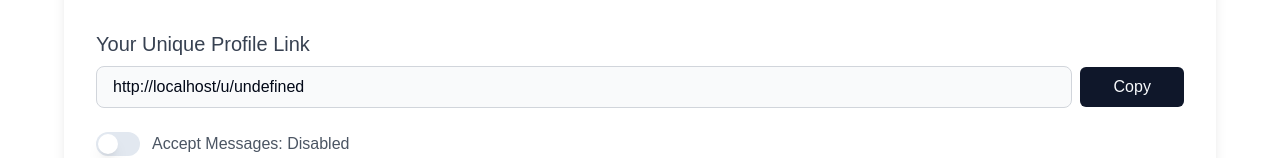
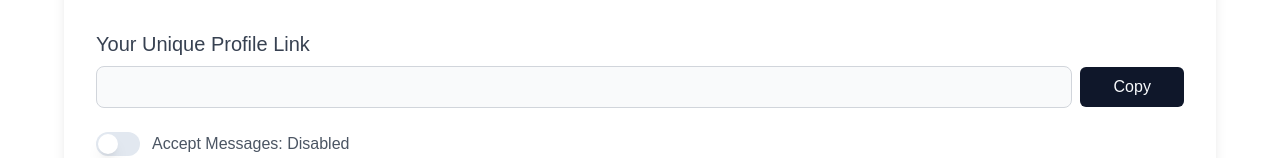
Before and after one commit to MOHDTOUFEEQ/mystryMessages, a Next.js app: page /dashboard in a window 1280 px wide. Shown: the part 186-344 px from the top of the page. Built offline with nearby package versions, Linux system fonts and the light colour scheme; no server answers.

Commit message:
fixing ts

```diff
--- a/src/app/(app)/dashboard/page.tsx
+++ b/src/app/(app)/dashboard/page.tsx
@@ -19,12 +19,18 @@ function DashboardPage() {
     const [noMessages, setNoMessages] = useState(false);
     const [isLoading, setIsLoading] = useState(false);
     const [messages, setMessages] = useState<Message[]>([]);
+    const [profileUrl, setProfileUrl] = useState('');
     const form = useForm({
         resolver: zodResolver(acceptMessageSchema),
     });
 
     const { register } = form;
-    const profileUrl = `${window.location.origin}/u/${session?.user?.username}`;
+    useEffect(() => {
+        if (session?.user?.username) {
+            const url = `${window.location.origin}/u/${session.user.username}`;
+            setProfileUrl(url);
+        }
+    }, [session?.user?.username]);
 
     const copyToClipboard = () => {
         navigator.clipboard.writeText(profileUrl);
```
